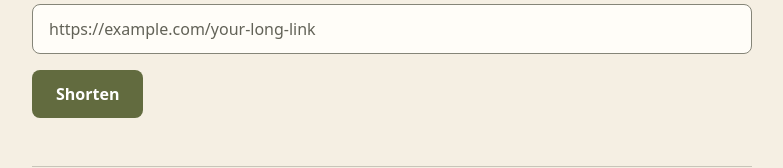
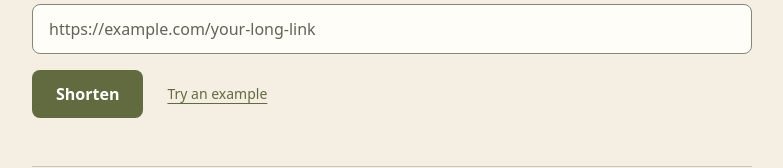
Before and after one commit to LaouadAyoub/AyShort, a React (Vite) app in the folder frontend/: page / in a window 1280 px wide. Shown: the part 289-457 px from the top of the page, without its empty margins (248-1031 px from the left). Built offline with nearby package versions, Linux system fonts and the light colour scheme.

Commit message:
feat(frontend): add Try an example action

```diff
--- a/frontend/src/App.tsx
+++ b/frontend/src/App.tsx
@@ -4,11 +4,19 @@ import { createShortLink, LinkApiError } from './api/links'
 import type { CreateShortUrlResult } from './api/links'
 import { ShortLinkResult } from './features/create-link/ShortLinkResult'
 
+const projectReadmeUrl = 'https://github.com/LaouadAyoub/AyShort#readme'
+
 function App() {
   const [url, setUrl] = useState('')
   const [result, setResult] = useState<CreateShortUrlResult | null>(null)
   const [isSubmitting, setIsSubmitting] = useState(false)
   const [error, setError] = useState<LinkApiError | null>(null)
+
+  function handleTryExample() {
+    setUrl(projectReadmeUrl)
+    setResult(null)
+    setError(null)
+  }
 
   async function handleSubmit(event: FormEvent<HTMLFormElement>) {
     event.preventDefault()
@@ -49,13 +57,23 @@ function App() {
           onChange={(event) => setUrl(event.target.value)}
           placeholder="https://example.com/your-long-link"
         />
+        <div className="flex flex-col gap-2 sm:flex-row sm:items-center sm:gap-4">
           <button
-          className="min-h-12 w-full cursor-pointer rounded-lg bg-primary px-6 py-3 font-semibold text-white hover:bg-primary-hover focus-visible:outline-2 focus-visible:outline-offset-4 focus-visible:outline-focus disabled:cursor-wait disabled:opacity-70 sm:w-auto sm:self-start"
+            className="min-h-12 w-full cursor-pointer rounded-lg bg-primary px-6 py-3 font-semibold text-white hover:bg-primary-hover focus-visible:outline-2 focus-visible:outline-offset-4 focus-visible:outline-focus disabled:cursor-wait disabled:opacity-70 sm:w-auto"
             type="submit"
             disabled={isSubmitting}
           >
             {isSubmitting ? 'Shortening…' : 'Shorten'}
           </button>
+          <button
+            className="min-h-11 cursor-pointer self-start rounded-sm px-2 text-sm font-medium text-primary underline underline-offset-4 hover:text-primary-hover focus-visible:outline-2 focus-visible:outline-offset-4 focus-visible:outline-focus disabled:cursor-wait disabled:opacity-70 sm:self-auto"
+            type="button"
+            onClick={handleTryExample}
+            disabled={isSubmitting}
+          >
+            Try an example
+          </button>
+        </div>
         {isSubmitting && <p role="status">Creating your short link…</p>}
         {error && <p id="link-error" role="alert">{error.message}</p>}
       </form>
@@ -72,7 +90,7 @@ function App() {
         </p>
         <a
           className="mt-2 inline-flex min-h-11 items-center gap-2 rounded-sm text-sm font-medium text-primary underline underline-offset-4 hover:text-primary-hover focus-visible:outline-2 focus-visible:outline-offset-4 focus-visible:outline-focus"
-          href="https://github.com/LaouadAyoub/AyShort#readme"
+          href={projectReadmeUrl}
         >
           <svg className="size-5 shrink-0" viewBox="0 0 24 24" fill="currentColor" aria-hidden="true">
             <path d="M12 .297c-6.63 0-12 5.373-12 12 0 5.303 3.438 9.8 8.205 11.385.6.113.82-.258.82-.577 0-.285-.01-1.04-.015-2.04-3.338.724-4.043-1.61-4.043-1.61-.546-1.387-1.333-1.756-1.333-1.756-1.09-.745.083-.729.083-.729 1.205.084 1.838 1.236 1.838 1.236 1.07 1.835 2.809 1.305 3.495.998.108-.776.418-1.305.762-1.605-2.665-.3-5.466-1.334-5.466-5.931 0-1.31.469-2.38 1.236-3.22-.124-.303-.536-1.524.117-3.176 0 0 1.008-.322 3.301 1.23a11.5 11.5 0 0 1 3.003-.403c1.02.005 2.047.138 3.006.403 2.291-1.552 3.297-1.23 3.297-1.23.653 1.653.242 2.873.118 3.176.77.84 1.235 1.911 1.235 3.22 0 4.609-2.804 5.628-5.475 5.922.43.372.823 1.102.823 2.222 0 1.606-.015 2.898-.015 3.293 0 .322.216.694.825.576C20.565 22.092 24 17.6 24 12.297c0-6.627-5.373-12-12-12" />
```
Lines whose indentation alone changed are shown as unchanged.
